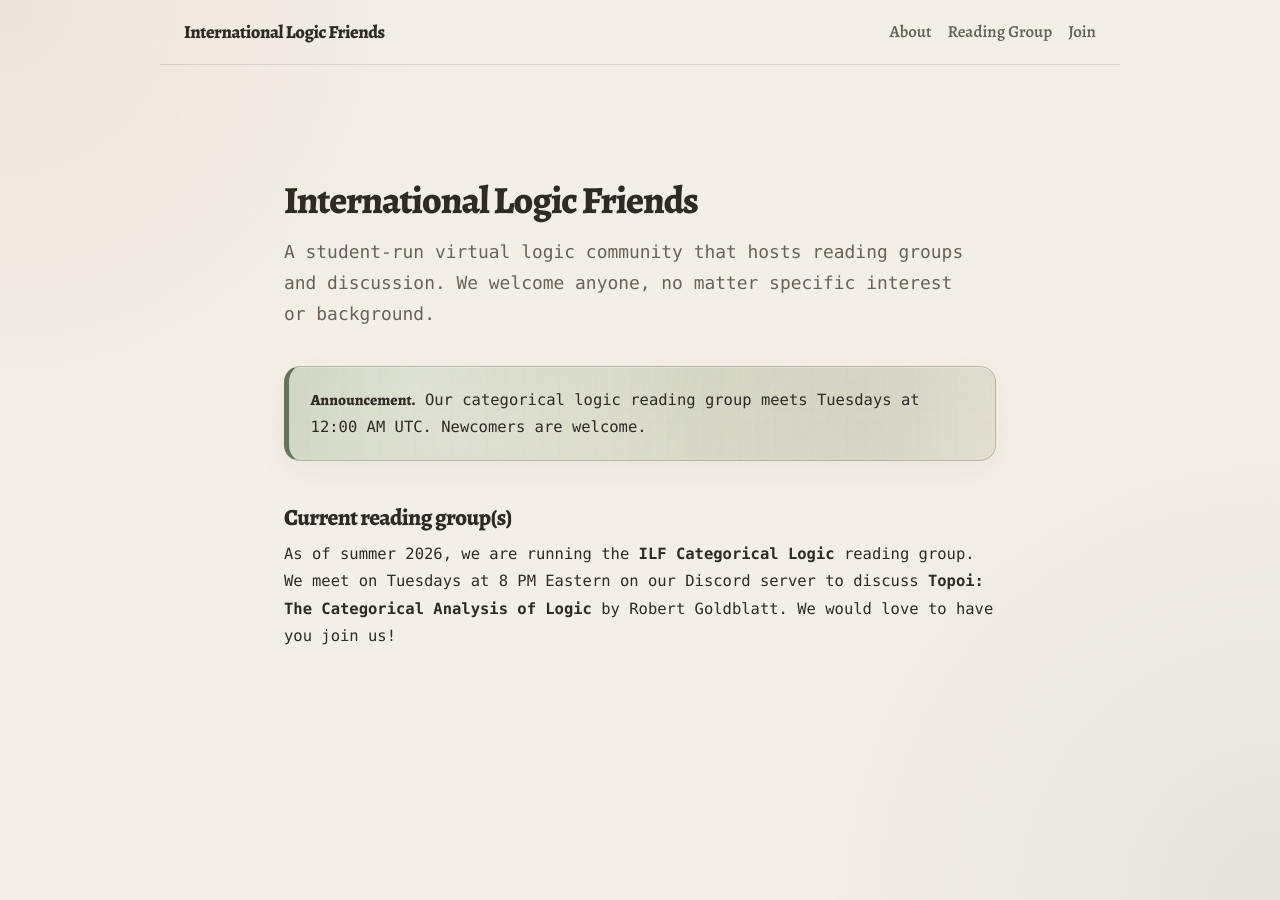
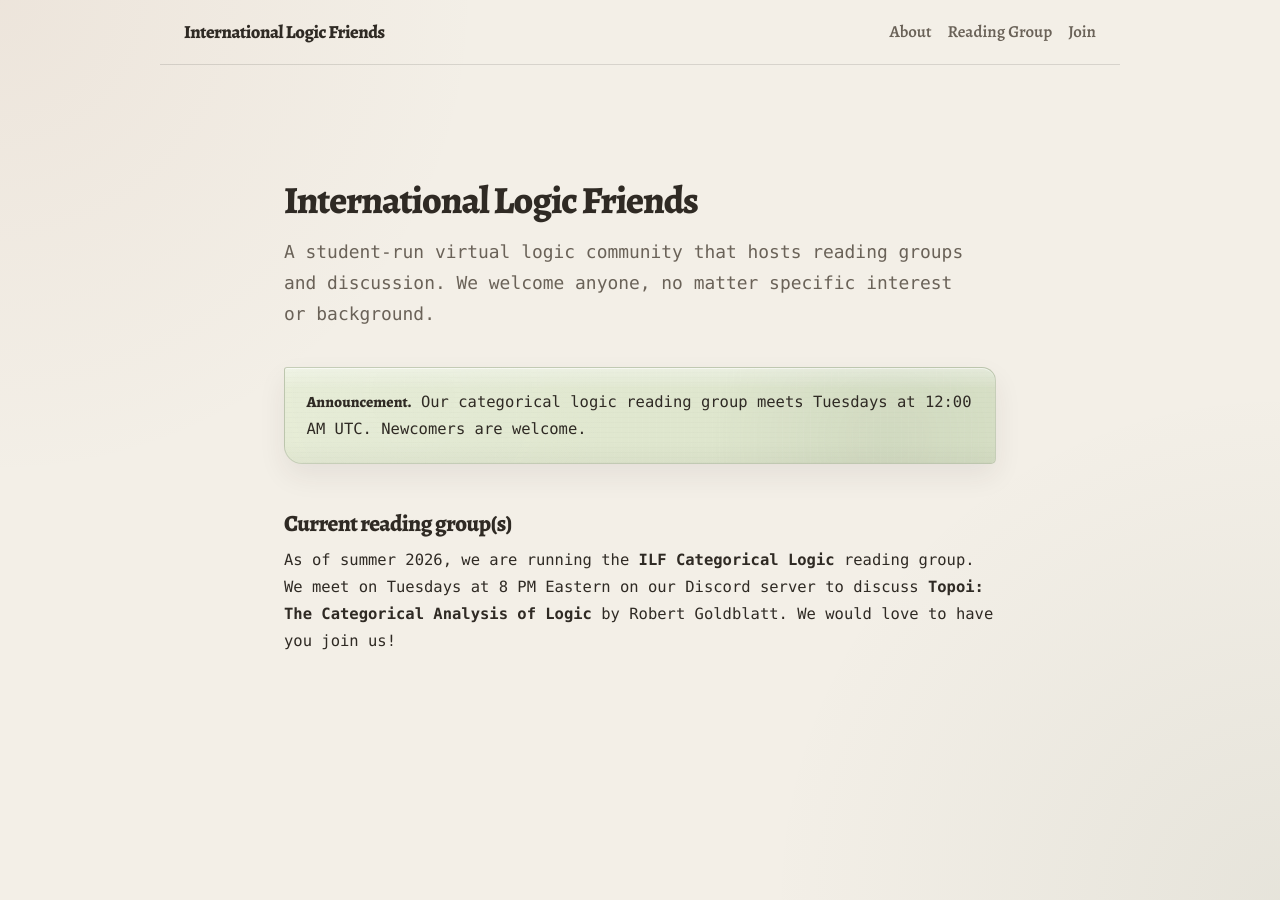
Before and after one commit to international-logic-friends/international-logic-friends.github.io, a Jekyll site: the page built from index.md, in a window 1280 px wide. Built offline with Jekyll 4.4.1, drawn with Linux system fonts in a browser that asks for light colours; some web fonts are replaced.

Commit message:
paper announcement

```diff
--- a/assets/css/style.scss
+++ b/assets/css/style.scss
@@ -334,48 +334,80 @@ p + h3,
   margin-top: 2.6rem;
 }
 
-/* Announcement / notice box */
+/* Announcement / paper notice */
 
 .announcement {
   position: relative;
+  isolation: isolate;
   overflow: hidden;
 
   background:
-    radial-gradient(circle at 18% 22%, rgba(255, 255, 255, 0.35), transparent 18rem),
-    radial-gradient(circle at 82% 70%, rgba(82, 98, 75, 0.10), transparent 16rem),
     linear-gradient(
       135deg,
-      rgba(116, 132, 94, 0.24),
-      rgba(238, 231, 220, 0.78)
-    ),
-    #dfe4d2;
+      rgba(230, 236, 214, 0.96),
+      rgba(215, 224, 198, 0.96)
+    );
+  border: 1px solid rgba(82, 98, 75, 0.22);
+  border-radius: 3px 14px 5px 18px;
+  padding: 1.25rem 1.35rem;
+  margin: 2.35rem 0 2.9rem;
 
-  border: 1px solid rgba(82, 98, 75, 0.28);
-  border-left: 5px solid #65735c;
-  border-radius: var(--radius);
-  padding: 1.2rem 1.35rem;
-  margin: 2.25rem 0 2.75rem;
   box-shadow:
-    0 12px 32px rgba(47, 42, 36, 0.045),
-    inset 0 1px 0 rgba(255, 255, 255, 0.35);
+    0 1px 0 rgba(255, 255, 255, 0.55) inset,
+    0 12px 28px rgba(47, 42, 36, 0.075);
 }
 
+/* paper fibers / grain */
 .announcement::before {
   content: "";
   position: absolute;
   inset: 0;
+  z-index: -1;
   pointer-events: none;
 
   background-image:
-    linear-gradient(rgba(47, 42, 36, 0.025) 1px, transparent 1px),
-    linear-gradient(90deg, rgba(47, 42, 36, 0.018) 1px, transparent 1px);
-  background-size: 14px 14px, 18px 18px;
-  opacity: 0.42;
+    repeating-linear-gradient(
+      0deg,
+      rgba(47, 42, 36, 0.018) 0px,
+      rgba(47, 42, 36, 0.018) 1px,
+      transparent 1px,
+      transparent 5px
+    ),
+    repeating-linear-gradient(
+      90deg,
+      rgba(255, 255, 255, 0.12) 0px,
+      rgba(255, 255, 255, 0.12) 1px,
+      transparent 1px,
+      transparent 7px
+    ),
+    radial-gradient(circle at 18% 30%, rgba(255, 255, 255, 0.35), transparent 12rem),
+    radial-gradient(circle at 85% 75%, rgba(82, 98, 75, 0.10), transparent 11rem);
+
+  opacity: 0.72;
   mix-blend-mode: multiply;
 }
 
+/* slight uneven paper edge / aging */
+.announcement::after {
+  content: "";
+  position: absolute;
+  inset: 0;
+  z-index: -1;
+  pointer-events: none;
+
+  background:
+    linear-gradient(
+      180deg,
+      rgba(255, 255, 255, 0.35),
+      transparent 22%,
+      transparent 78%,
+      rgba(47, 42, 36, 0.035)
+    );
+
+  border-radius: inherit;
+}
+
 .announcement p {
-  position: relative;
   margin: 0;
 }
 
```
